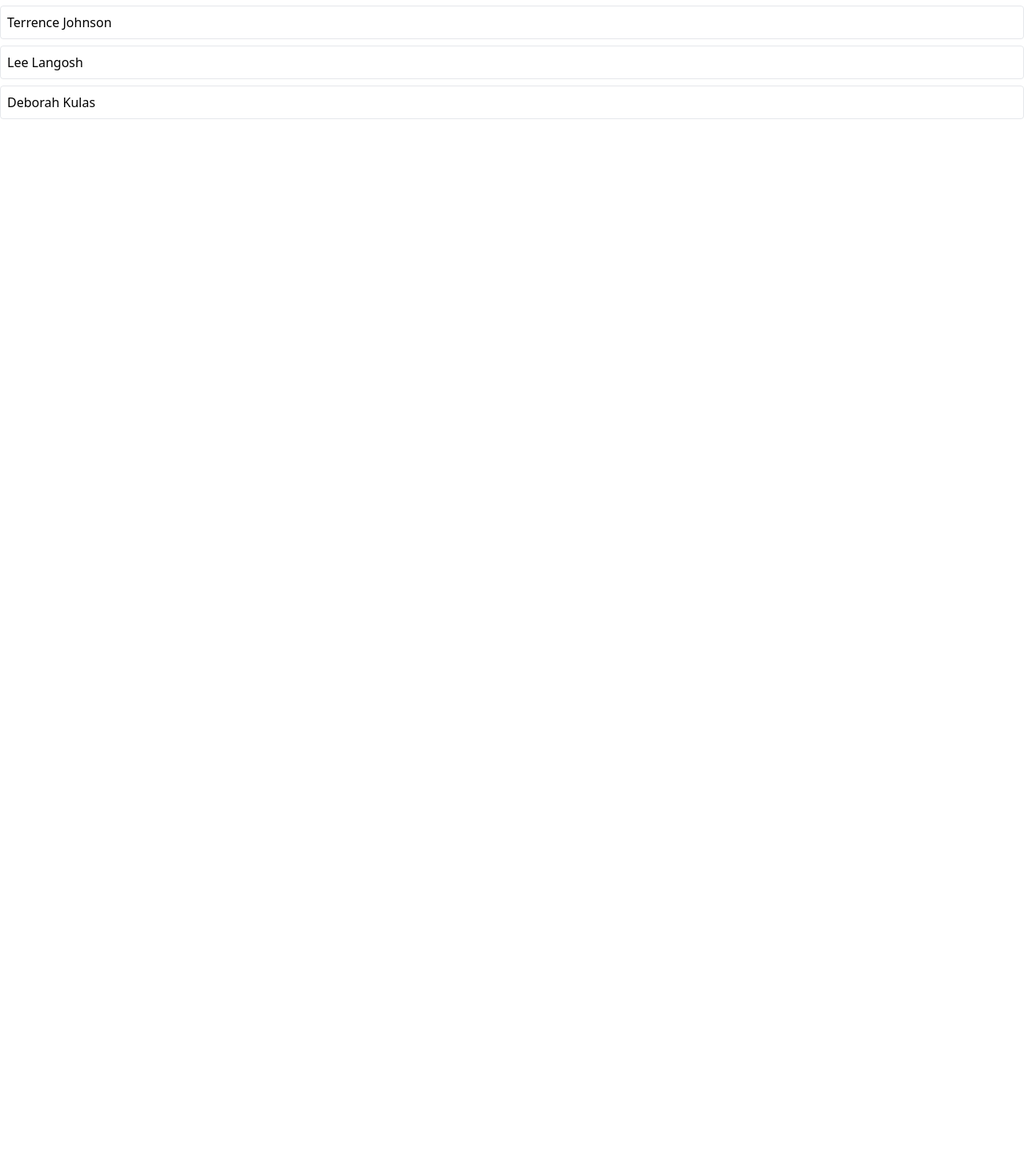
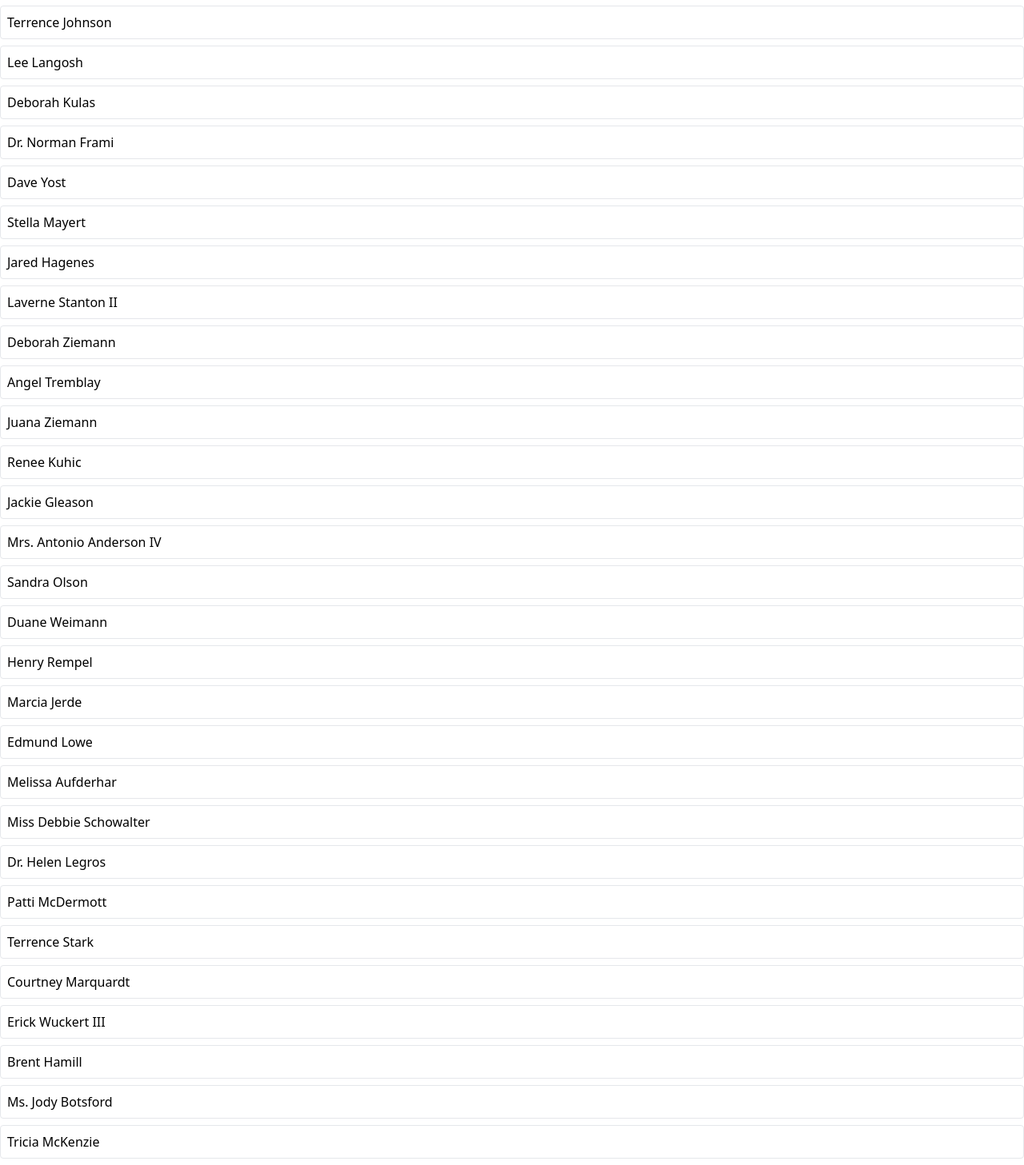
Before and after one commit to konojack/albums-async-thunks-redux-toolkit, a React (Create React App) app: page / in a window 1280 px wide. Shown: the part 1111-2568 px from the top of the page at 80% size. Before the commit the page ends 1268 px from the top, so only its background shows below. Built offline with nearby package versions, Linux system fonts and the light colour scheme; data requests are answered from the project's data file.

Commit message:
added loader to button

```diff
--- a/db.json
+++ b/db.json
@@ -95,6 +95,110 @@
     {
       "name": "Deborah Kulas",
       "id": 24
+    },
+    {
+      "name": "Dr. Norman Frami",
+      "id": 25
+    },
+    {
+      "name": "Dave Yost",
+      "id": 26
+    },
+    {
+      "name": "Stella Mayert",
+      "id": 27
+    },
+    {
+      "name": "Jared Hagenes",
+      "id": 28
+    },
+    {
+      "name": "Laverne Stanton II",
+      "id": 29
+    },
+    {
+      "name": "Deborah Ziemann",
+      "id": 30
+    },
+    {
+      "name": "Angel Tremblay",
+      "id": 31
+    },
+    {
+      "name": "Juana Ziemann",
+      "id": 32
+    },
+    {
+      "name": "Renee Kuhic",
+      "id": 33
+    },
+    {
+      "name": "Jackie Gleason",
+      "id": 34
+    },
+    {
+      "name": "Mrs. Antonio Anderson IV",
+      "id": 35
+    },
+    {
+      "name": "Sandra Olson",
+      "id": 36
+    },
+    {
+      "name": "Duane Weimann",
+      "id": 37
+    },
+    {
+      "name": "Henry Rempel",
+      "id": 38
+    },
+    {
+      "name": "Marcia Jerde",
+      "id": 39
+    },
+    {
+      "name": "Edmund Lowe",
+      "id": 40
+    },
+    {
+      "name": "Melissa Aufderhar",
+      "id": 41
+    },
+    {
+      "name": "Miss Debbie Schowalter",
+      "id": 42
+    },
+    {
+      "name": "Dr. Helen Legros",
+      "id": 43
+    },
+    {
+      "name": "Patti McDermott",
+      "id": 44
+    },
+    {
+      "name": "Terrence Stark",
+      "id": 45
+    },
+    {
+      "name": "Courtney Marquardt",
+      "id": 46
+    },
+    {
+      "name": "Erick Wuckert III",
+      "id": 47
+    },
+    {
+      "name": "Brent Hamill",
+      "id": 48
+    },
+    {
+      "name": "Ms. Jody Botsford",
+      "id": 49
+    },
+    {
+      "name": "Tricia McKenzie",
+      "id": 50
     }
   ],
   "albums": [],
--- a/src/components/Button.js
+++ b/src/components/Button.js
@@ -1,6 +1,8 @@
 import className from 'classnames';
+import { GoSync } from 'react-icons/go';
 
 function Button({
+  loading,
   children,
   primary,
   secondary,
@@ -13,8 +15,9 @@ function Button({
 }) {
   const classes = className(
     rest.className,
-    'flex items-center px-3 py-1.5 border',
+    'flex items-center px-3 py-1.5 border h-8',
     {
+      'opacity-80': loading,
       'border-blue-500 bg-blue-500 text-white': primary,
       'border-gray-900 bg-gray-900 text-white': secondary,
       'border-green-500 bg-green-500 text-white': success,
@@ -31,8 +34,9 @@ function Button({
   );
 
   return (
-    <button {...rest} className={classes}>
-      {children}
+    <button {...rest} disabled={loading} className={classes}>
+      {loading && <GoSync className="animate-spin" />}
+      {!loading && children}
     </button>
   );
 }
--- a/src/components/UsersList.js
+++ b/src/components/UsersList.js
@@ -48,13 +48,9 @@ const UsersList = () => {
     <div>
       <div className="flex flex-row justify-between m-3">
         <h1 className="m-2 text-xl">Users</h1>
-        {isCreatingUser ? (
-          'Creating User...'
-        ) : (
-          <Button onClick={handleUserAdd} primary>
-            + Add User
-          </Button>
-        )}
+        <Button onClick={handleUserAdd} loading={isCreatingUser} primary>
+          + Add User
+        </Button>
         {creatingUserError && 'Error creating user...'}
       </div>
       {renderedUsers}
--- a/src/store/thunks/addUser.js
+++ b/src/store/thunks/addUser.js
@@ -7,6 +7,13 @@ export const addUser = createAsyncThunk('users/add', async () => {
   const response = await axios.post(`${apiDomain}/users`, {
     name: faker.name.fullName(),
   });
+  // await pause(4000);
 
   return response.data;
 });
+
+const pause = (duration) => {
+  return new Promise((resolve) => {
+    setTimeout(() => resolve(1), duration);
+  });
+};
--- a/src/store/thunks/fetchUsers.js
+++ b/src/store/thunks/fetchUsers.js
@@ -4,12 +4,12 @@ import { apiDomain } from '..';
 
 export const fetchUsers = createAsyncThunk('users/fetch', async () => {
   const response = await axios.get(`${apiDomain}/users`);
-  await pause(2000);
+  // await pause(2000);
   return response.data;
 });
 
-const pause = duration => {
-  return new Promise(resolve => {
+const pause = (duration) => {
+  return new Promise((resolve) => {
     setTimeout(() => resolve(1), duration);
   });
 };
```
